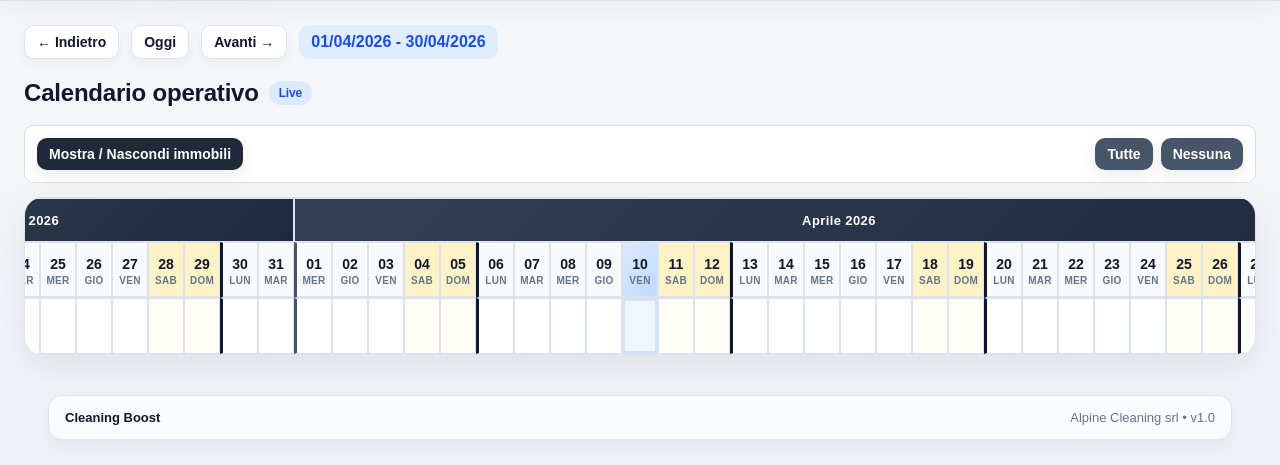
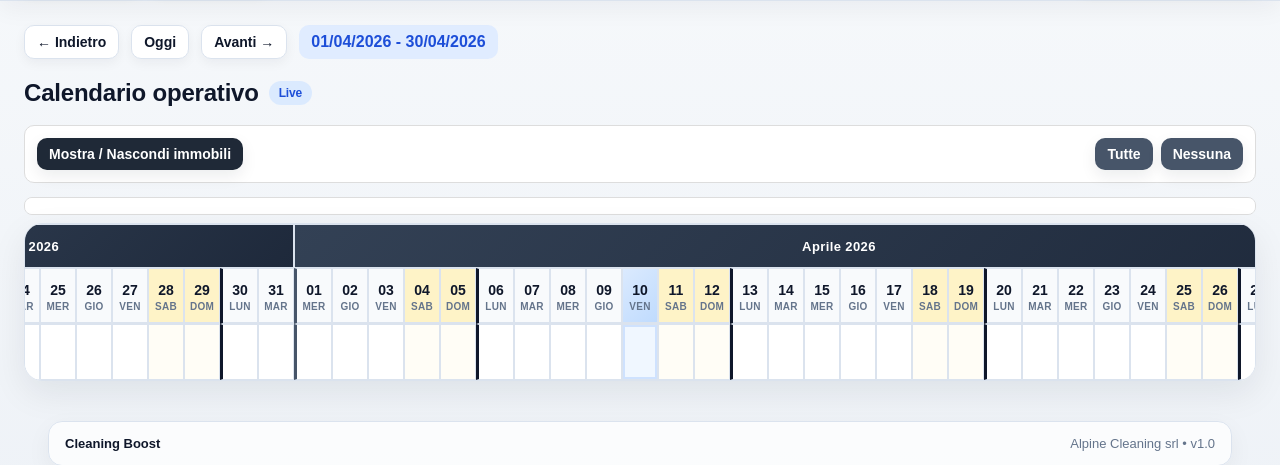
Before and after one commit to maska1981-bri/cleaning-boost, a Django app: page / in a window 1280 px wide. Shown: the part 192-657 px from the top of the page. Run offline with Django 5.2, Linux system fonts and the light colour scheme; a user stored in the database is signed in; tables that the repository leaves empty hold one stand-in row (values such as "Sample post").

Commit message:
Update month_calendar.html

```diff
--- a/operations_calendar/templates/operations_calendar/month_calendar.html
+++ b/operations_calendar/templates/operations_calendar/month_calendar.html
@@ -192,6 +192,21 @@ overflow:auto;
 max-height:calc(100vh - 180px);
 border:1px solid #ddd;
 background:white;
+}
+
+.calendar-top-scroll{
+overflow-x:auto;
+overflow-y:hidden;
+height:16px;
+margin-bottom:8px;
+border:1px solid #ddd;
+border-radius:8px;
+background:white;
+}
+
+.calendar-top-scroll-inner{
+height:1px;
+min-width:1400px;
 }
 
 table{
@@ -642,6 +657,10 @@ z-index:2;
             </label>
         {% endfor %}
     </div>
+</div>
+
+<div id="calendarTopScroll" class="calendar-top-scroll">
+    <div id="calendarTopScrollInner" class="calendar-top-scroll-inner"></div>
 </div>
 
 <div class="calendar-wrapper">
@@ -1252,5 +1271,41 @@ function clearAllApartments() {
 
 document.addEventListener("DOMContentLoaded", restoreApartmentFilter);
 </script>
+
+<script>
+document.addEventListener("DOMContentLoaded", function () {
+    const topScroll = document.getElementById("calendarTopScroll");
+    const topScrollInner = document.getElementById("calendarTopScrollInner");
+    const calendarWrapper = document.querySelector(".calendar-wrapper table");
+
+    if (!topScroll || !topScrollInner || !calendarWrapper) return;
+
+    function syncTopScrollbarWidth() {
+        topScrollInner.style.width = calendarWrapper.offsetWidth + "px";
+    }
+
+    syncTopScrollbarWidth();
+    window.addEventListener("resize", syncTopScrollbarWidth);
+
+    let isSyncingTop = false;
+    let isSyncingBottom = false;
+
+    const bottomWrapper = document.querySelector(".calendar-wrapper");
+
+    topScroll.addEventListener("scroll", function () {
+        if (isSyncingTop) return;
+        isSyncingBottom = true;
+        bottomWrapper.scrollLeft = topScroll.scrollLeft;
+        isSyncingBottom = false;
+    });
+
+    bottomWrapper.addEventListener("scroll", function () {
+        if (isSyncingBottom) return;
+        isSyncingTop = true;
+        topScroll.scrollLeft = bottomWrapper.scrollLeft;
+        isSyncingTop = false;
+    });
+});
+</script>
 </body>
 </html>
```
